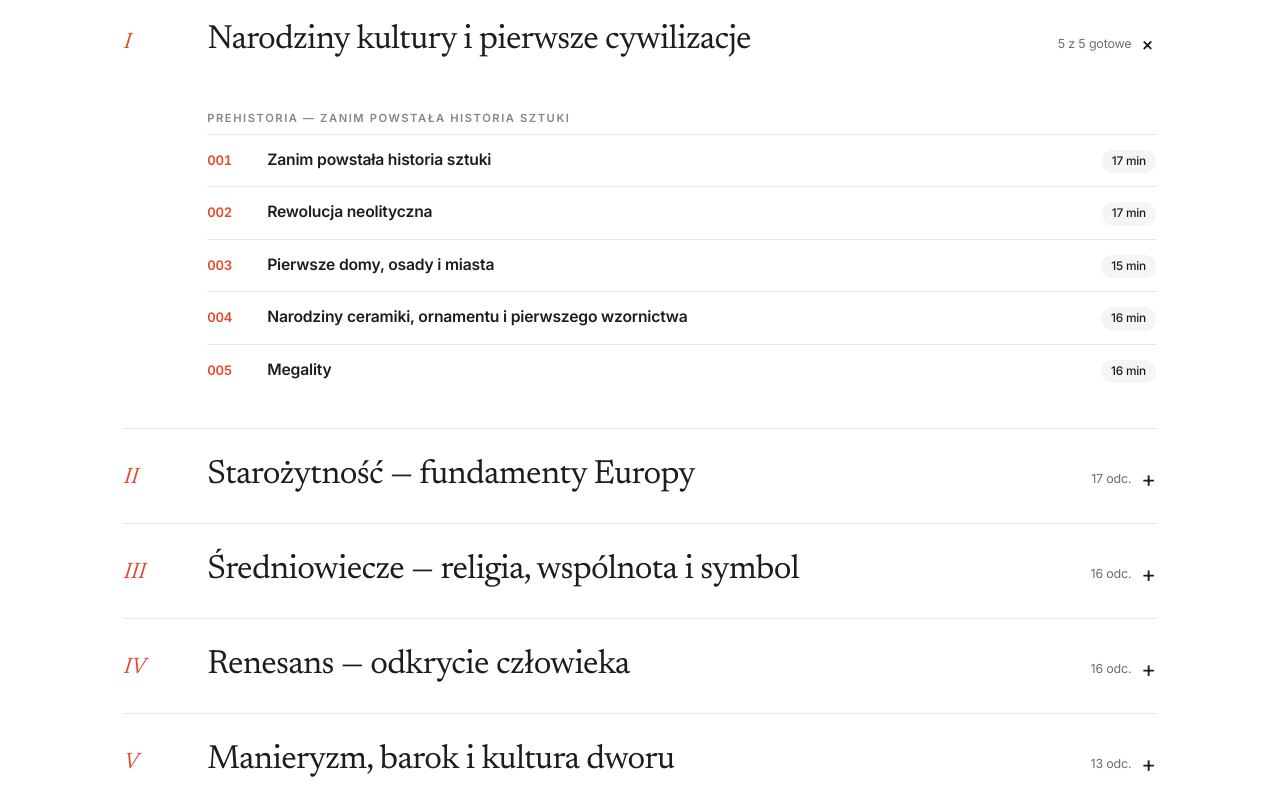
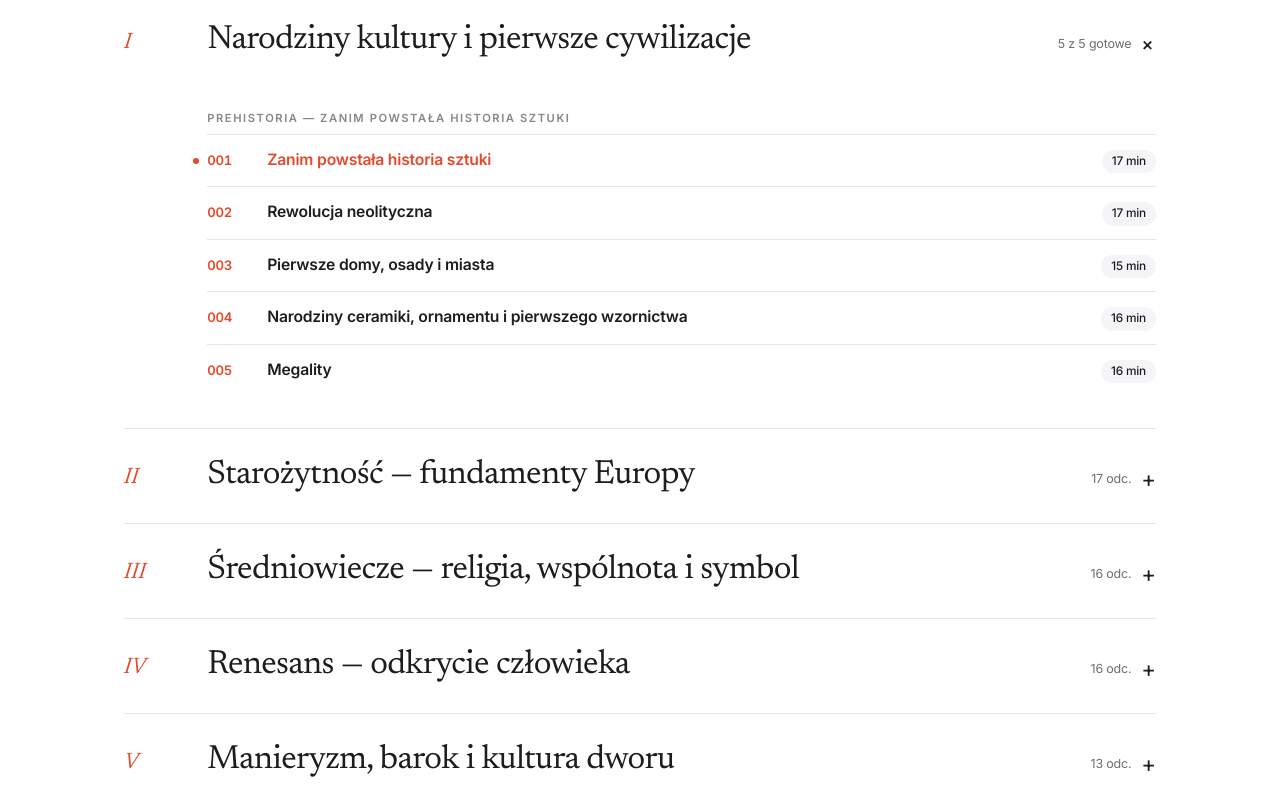
Before and after one commit to PatrykKobylarczyk/historiasztuki, a website with bundled scripts: page index.html in a window 1280 px wide. Shown: the part 1040-1840 px from the top of the page. Built offline with nearby package versions, Linux system fonts and the light colour scheme.

Commit message:
Program: rozwinięta tylko część z bieżącym odcinkiem
Pozostałe części są zwinięte; bieżący odcinek oznaczony kropką i kolorem.

Co-Authored-By: Claude Opus 5.5 <noreply@anthropic.com>
Claude-Session: https://claude.ai/code/session_01JqTzE8WtAQeHHj2a1ZrE8R

```diff
--- a/css/app.css
+++ b/css/app.css
@@ -178,6 +178,9 @@ h2 { font-size: clamp(1.8rem, 3.6vw, 2.6rem); font-variation-settings: "opsz" 60
 .ep:not(.ready) { color: var(--muted); }
 .ep.ready { transition: padding .25s var(--ease); }
 .ep.ready:hover { padding-left: 6px; }
+.ep.cur { position: relative; }
+.ep.cur::before { content: ""; position: absolute; left: -14px; top: 50%; width: 6px; height: 6px; margin-top: -3px; border-radius: 50%; background: var(--accent); }
+.ep.cur .et { color: var(--accent); }
 
 /* ---------- Lekcja ---------- */
 .lesson-head { padding: clamp(48px, 9vw, 104px) 0 0; max-width: 980px; }
--- a/js/app.js
+++ b/js/app.js
@@ -54,10 +54,12 @@ function renderHome() {
   }
   html += `</section>
     <div class="section-head"><h2>Program</h2><span class="eyebrow">${program.parts.length} części · ${total} odcinków</span></div>`;
+  const currentN = (last && ready.has(last.n)) ? last.n : player.lesson?.n ?? catalog[0]?.n;
   for (const part of program.parts) {
     const eps = part.sections.flatMap((s) => s.episodes);
     const readyCount = eps.filter((e) => ready.has(e.n)).length;
-    const open = readyCount > 0 || (last && eps.some((e) => e.n === last.n));
+    // rozwinięta tylko część, w której słuchacz aktualnie jest
+    const open = eps.some((e) => e.n === currentN);
     html += `<details class="part" ${open ? "open" : ""}>
       <summary><span class="roman">${part.id}</span><span class="pt">${esc(part.title)}</span>
       <span class="cnt">${readyCount ? `${readyCount} z ${eps.length} gotowe` : `${eps.length} odc.`}</span></summary><div class="part-body">`;
@@ -65,7 +67,7 @@ function renderHome() {
       if (sec.title) html += `<div class="section-title">${esc(sec.title)}</div>`;
       for (const e of sec.episodes) {
         const c = ready.get(e.n);
-        const cls = c ? (done.has(e.n) ? "ep ready done" : "ep ready") : "ep";
+        const cls = (c ? (done.has(e.n) ? "ep ready done" : "ep ready") : "ep") + (e.n === currentN ? " cur" : "");
         const badge = c ? (done.has(e.n) ? "✓ wysłuchany" : `${c.minutes} min`) : "wkrótce";
         const title = c ? c.title : e.title;
         html += c
```
